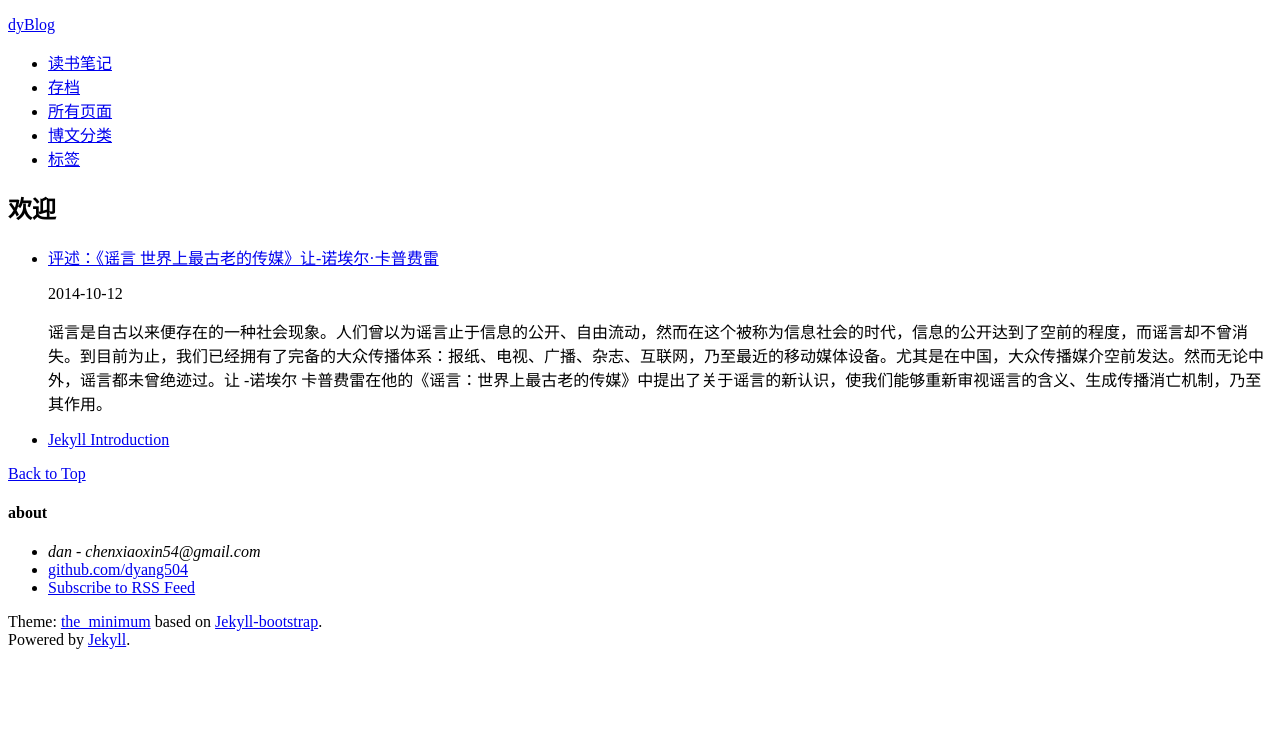
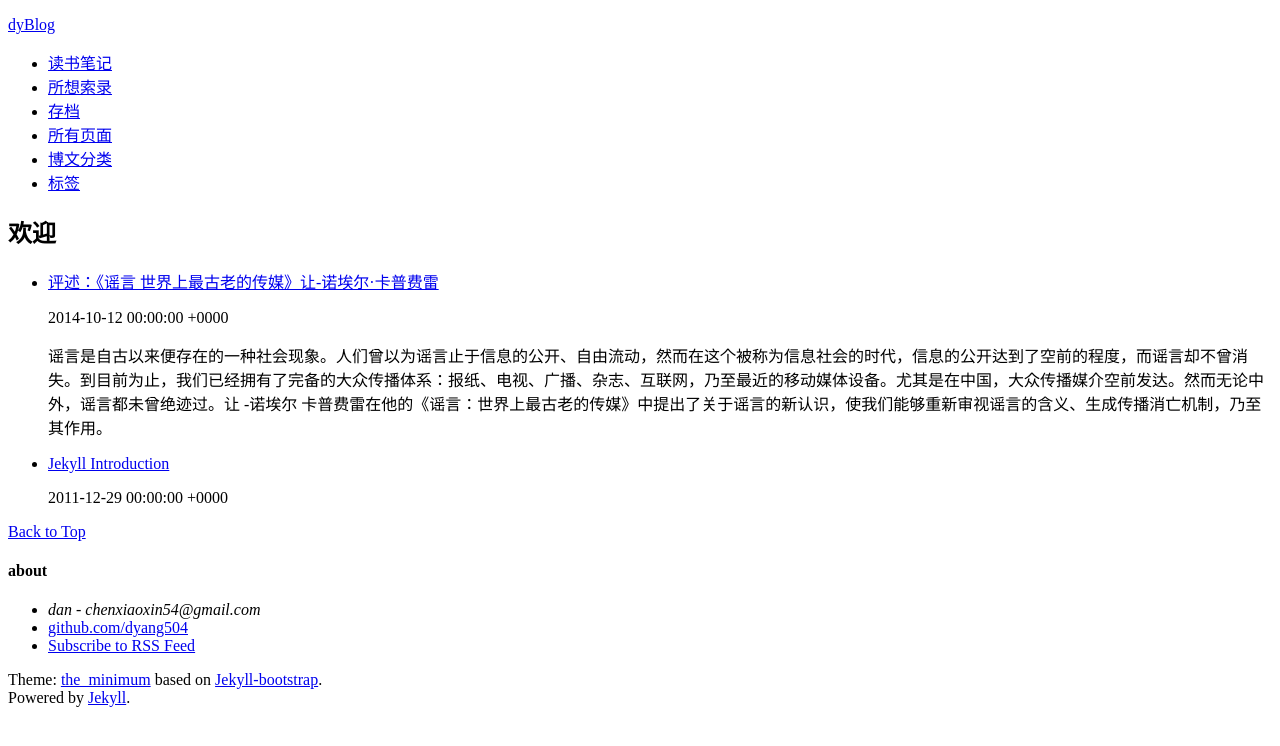
Before and after one commit to dyang504/blog, a Jekyll site: the page built from index.html, in a window 1280 px wide. Shown: the top 746 px of the page. Built offline with Jekyll 4.4.1, drawn with Linux system fonts in a browser that asks for light colours; comment, search, counter and statistics services are not loaded.

Commit message:
setup page view.html

```diff
--- a/_includes/themes/the-minimum/default.html
+++ b/_includes/themes/the-minimum/default.html
@@ -21,12 +21,12 @@
 				<p class="logo"><a href="{{ HOME_PATH }}">{{ site.title }}</a></p>
 				<nav class="nav-global">
 					<ul>
-						<li class=><a href="{{BASE_PATH}}/notes.html">读书笔记</a></li>
+						<li ><a href="{{BASE_PATH}}/notes.html">读书笔记</a></li>
+						<li><a href="{{BASE_PATH}}/view.html">所想索录</a></li>
 						<li class="archive"><a href="{{BASE_PATH}}/archive.html">存档</a></li>
 						<li class="page"><a href="{{BASE_PATH}}/pages.html">所有页面</a></li>
 						<li class="category"><a href="{{BASE_PATH}}/categories.html">博文分类</a></li>
 						<li class="tag"><a href="{{BASE_PATH}}/tags.html">标签</a></li>
-
 					</ul>
 				</nav>
 			</div><!-- unit-inner -->
--- a/_includes/themes/the-minimum/post.html
+++ b/_includes/themes/the-minimum/post.html
@@ -1,3 +1,4 @@
+
 <article class="unit-article layout-post">
 	<div class="unit-inner unit-article-inner">
 		<div class="content">
--- a/_posts/core-samples/2011-12-29-jekyll-introduction.md
+++ b/_posts/core-samples/2011-12-29-jekyll-introduction.md
@@ -1,8 +1,9 @@
 ---
 layout: post
-category : lessons
+category : mix
 tagline: "Supporting tagline"
 tags : [intro, beginner, jekyll, tutorial]
+date: 2011-12-29
 ---
 {% include JB/setup %}
 
--- a/index.html
+++ b/index.html
@@ -9,7 +9,7 @@
 	{% for post in site.posts %}
 	<li>
 		<a href="{{BASE_PATH}}{{post.url}}">{{post.title}}</a>
-		<p>{{post.time}}</p>
+		<p>{{post.date}}</p>
 		<p>{{post.meta}}</p>
 	</li>
 	{% endfor %}
--- a/notes.html
+++ b/notes.html
@@ -9,7 +9,7 @@
 	{% for review in site.categories.review %}
 		<li>
 			<a href="{{BASE_PATH}}{{review.url}}">{{review.title}}</a>
-			<p>{{review.time}}</p>
+			<p>{{review.date}}</p>
 
 		</li>
 	{% endfor %}
```
Also changed, not shown: _posts/2014-10-12-review-rumor-media.md (+1 -1 lines), view.html (added, +15 -0 lines).
